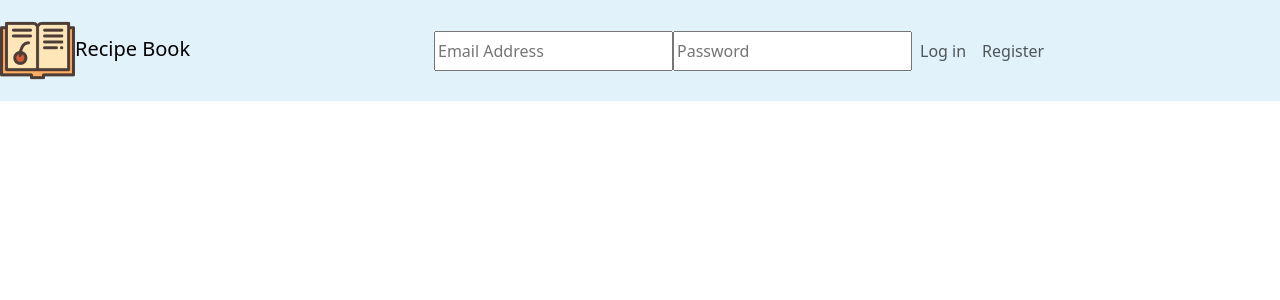
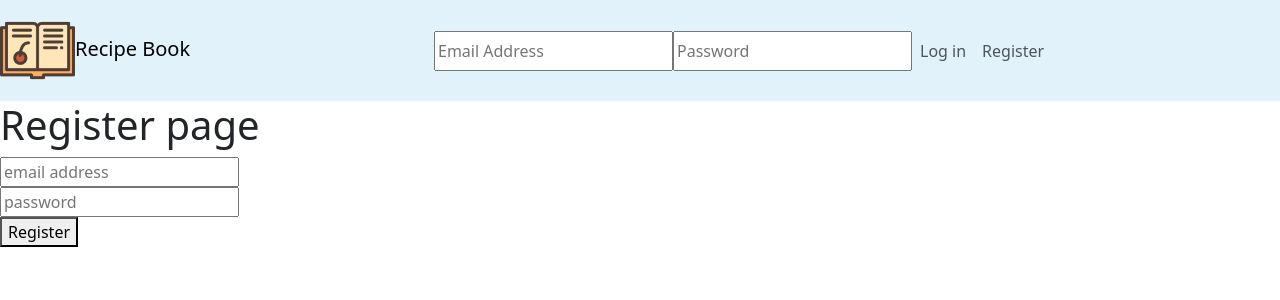
Before and after one commit to JoelPWK/cohort-jan-21, a React (Create React App) app: page /register in a window 1280 px wide. Shown: the top 300 px of the page. Built offline with nearby package versions, Linux system fonts and the light colour scheme.

Commit message:
added a basic register front end

```diff
--- a/package.json
+++ b/package.json
@@ -8,6 +8,7 @@
     "@testing-library/user-event": "^12.8.3",
     "react": "^17.0.2",
     "react-dom": "^17.0.2",
+    "react-router-dom": "^5.2.0",
     "react-scripts": "4.0.3",
     "web-vitals": "^1.1.2"
   },
--- a/src/App.js
+++ b/src/App.js
@@ -1,16 +1,24 @@
-import './App.css';
-import 'bootstrap/dist/css/bootstrap.min.css';
-
-import React from 'react';
-import Navigation from './components/Navigation';
-
+import "./App.css";
+import "bootstrap/dist/css/bootstrap.min.css";
+import {BrowserRouter as Router, Switch, Route } from "react-router-dom";
+import React from "react";
+import Navigation from "./components/Navigation";
+import Register from "./components/Register";
 
 function App() {
-
   return (
     <div className="App">
       <Navigation />
-
+      <Router>
+        <Switch>
+          <Route exact path='/'>
+            Hi
+            </Route>
+          <Route exact path='/register'>
+            <Register />
+          </Route>
+        </Switch>
+      </Router>
     </div>
   );
 }
--- a/src/components/LoggedOutNav.js
+++ b/src/components/LoggedOutNav.js
@@ -4,21 +4,6 @@ import "../App.css";
 import logo from "../logo.png";
 
 function LoggedOutNav(props) {
-
-
-//     const email = (event) => {
-//     props.setState({
-//       email: event.target.value,
-//     });
-//   };
-
-//   const password = (event) => {
-//     setState({
-//       password: event.target.value,
-//     });
-//   };
-
-
 
 
   return (
@@ -36,7 +21,7 @@ function LoggedOutNav(props) {
             <input id='password' placeholder="Password" />
 
             <Nav.Link onClick={() => props.login()}>Log in</Nav.Link>
-            <Nav.Link>Register</Nav.Link>
+            <Nav.Link href='/register'>Register</Nav.Link>
           </Nav>
         </Navbar.Collapse>
       </Navbar>
--- /dev/null
+++ b/src/components/Register.js
@@ -0,0 +1,45 @@
+import React from "react";
+import { useState } from "react";
+
+function Register() {
+  const [email, setemail] = useState("");
+  const [password, setpassword] = useState("");
+
+  console.log(email);
+  console.log(password);
+
+  const signup = (e) => {
+      e.preventDefault()
+    fetch("http://localhost:3000/register", {
+      method: "POST",
+      headers: {
+        "Content-Type": "application/json",
+      },
+      body: JSON.stringify({
+        email,
+        password,
+      }),
+    });
+  };
+
+  return (
+    <div>
+      <h1> Register page </h1>
+      <form onSubmit={signup}>
+        <input
+          onChange={(e) => setemail(e.target.value)}
+          placeholder="email address"
+        />
+        <br />
+        <input
+          onChange={(e) => setpassword(e.target.value)}
+          placeholder="password" type='password'
+        />
+        <br />
+        <button>Register</button>
+      </form>
+    </div>
+  );
+}
+
+export default Register;
```
Also changed, not shown: 1 other file (tests, documents, lock files or other folders).
